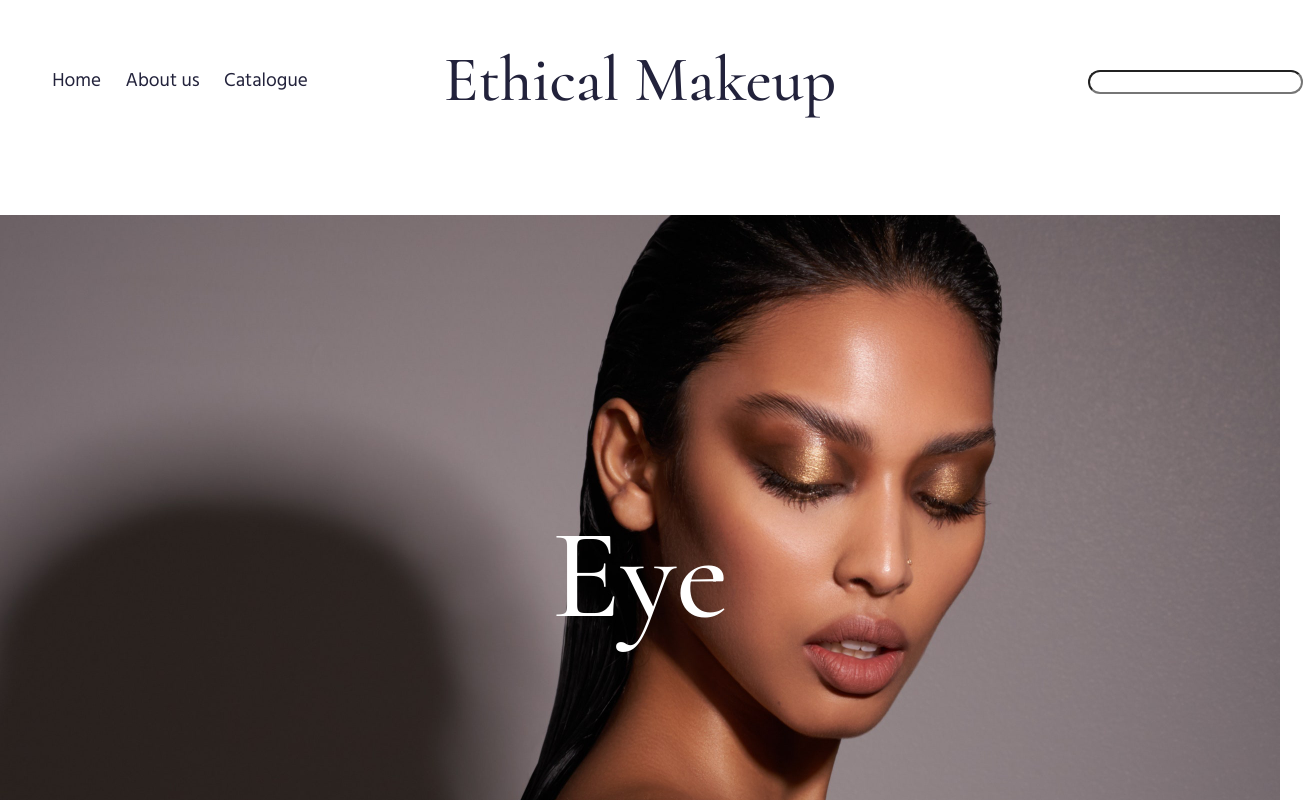
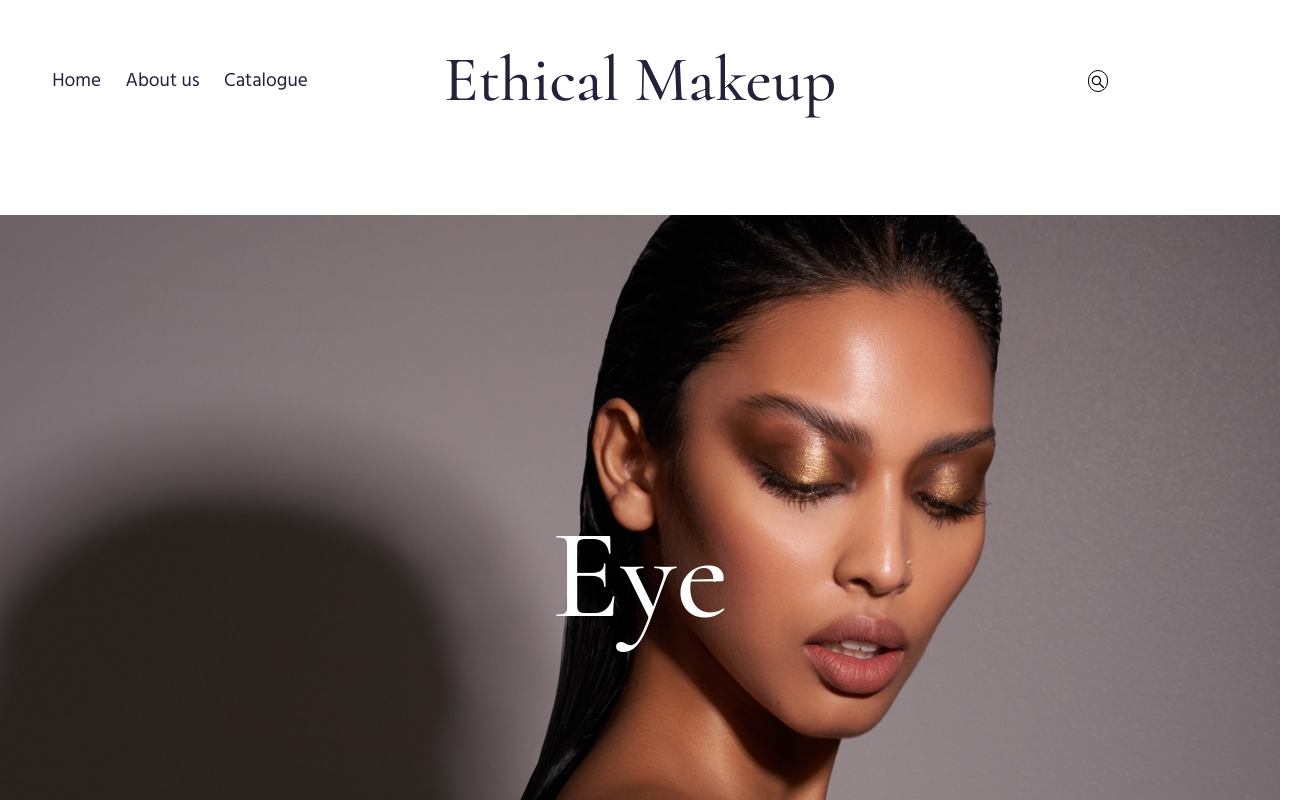
Before and after one commit to group-project-four/ethicalMakeup, a React (Create React App) app: page /catalogue in a window 1280 px wide. Shown: the top 800 px of the page, 1303 px wide, since content can reach past the window. Built offline with nearby package versions, Linux system fonts and the light colour scheme.

Commit message:
search bar

```diff
--- a/src/_footer.scss
+++ b/src/_footer.scss
@@ -13,7 +13,7 @@ footer{
         ul{
             display: flex;
             li{
-                padding-left: 20px;
+                padding-left: 70px;
             }
         }
     }
--- a/src/_mainNav.scss
+++ b/src/_mainNav.scss
@@ -19,16 +19,21 @@ h1{
         top: 70px;
         width: 15%;
         input{
-            border-radius: 50px;
-            //border: none;
+            border-radius: 10px;
+            position: absolute;
+            left:0;
+            transition: width 1s ease;
+            border: black solid 1px;
             cursor: pointer;
-            // width: 20px;
+            width: 20px;
         }
-        form{
-            position: relative;
-            div{
-                position: absolute;
-            }
+        svg{
+            position: absolute;
+            top:4px;
+            left: 2px;
+            z-index: 10;
         }
+
+
     }
 }
--- a/src/components/MainNav.js
+++ b/src/components/MainNav.js
@@ -1,5 +1,5 @@
 import axios from 'axios'
-import {useState } from 'react'
+import { useState } from 'react'
 import { Link } from 'react-router-dom'
 import { AiOutlineSearch } from "react-icons/ai"
 
@@ -46,9 +46,15 @@ const MainNav = () => {
         setInputSearch(event.target.value)
     }
 
-    // const handleSearchBar = () => {
-    //     style= {{width: '50px'}}
-    // }
+    const handleSearchTag = (event) => {
+        event.target.style.display = 'none'
+    }
+
+    const handleSearchBar = (event) => {
+        console.log('hello')
+        event.target.style.width = '200px'
+        event.target.style.display = 'block'
+    }
 
     const indexOfLastPost = currentPage * postsPerPage
     const indexOfFirstPost = indexOfLastPost - postsPerPage
@@ -75,19 +81,20 @@ const MainNav = () => {
 
                     <form onSubmit={handleFormSubmit} className="right">
                         <label htmlFor="searchTab"></label>
-                        {/* <div onMouseOver={handleSearchBar}>
-                            <AiOutlineSearch />
-                        </div> */}
+                        <div>
+                            <AiOutlineSearch onMouseOver={handleSearchTag}/>
                             <input
                                 type="text"
                                 id="searchTab"
                                 value={inputSearch}
                                 onChange={handleChange}
+                                onMouseOver={handleSearchBar}
                             />
+                        </div>
                     </form>
                 </div>
                 {errorMessage}
-                <SearchedProducts currentPosts={currentPosts}/>
+                <SearchedProducts currentPosts={currentPosts} />
                 <Posts products={currentPosts} loading={loading} />
                 <Pagination postsPerPage={postsPerPage} totalPosts={products.length} paginate={paginate} />
             </ul>
```
Also changed, not shown: src/components/ProductReview.js (deleted). Lines whose indentation alone changed are shown as unchanged.
